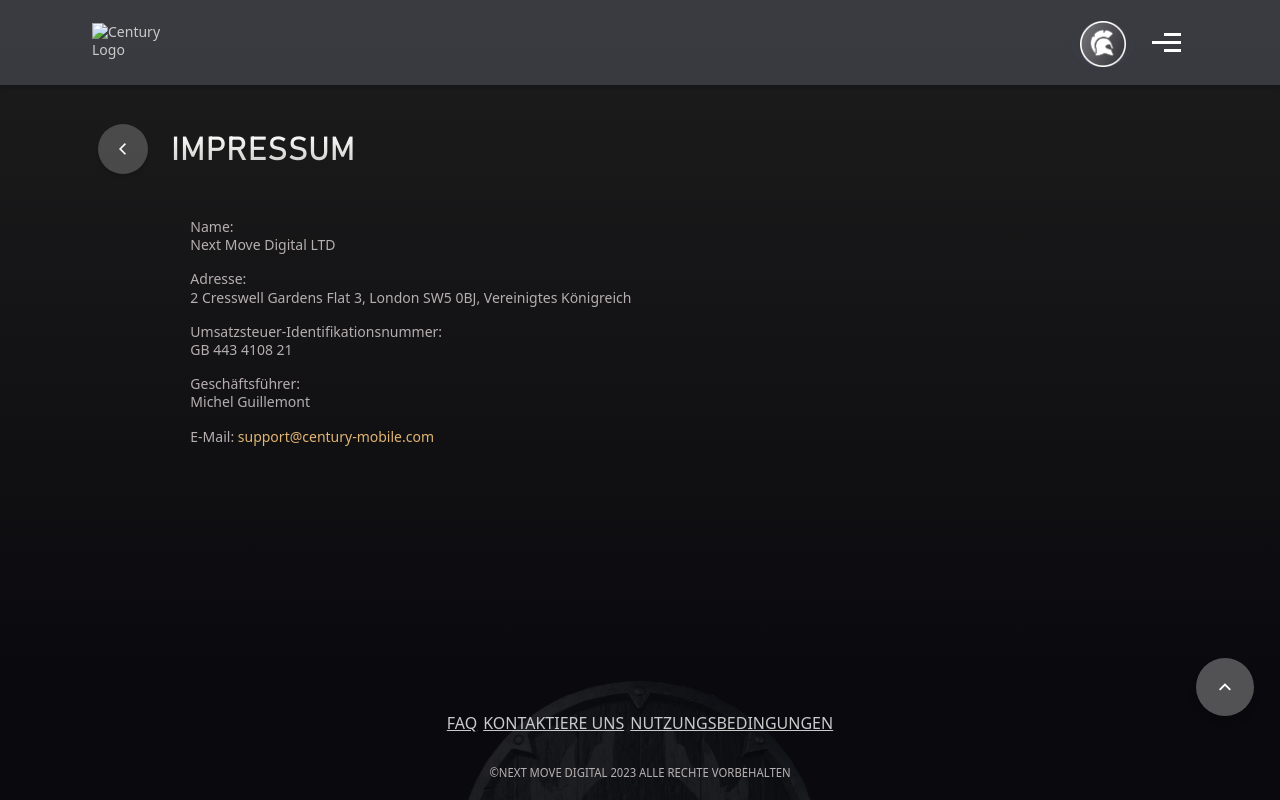
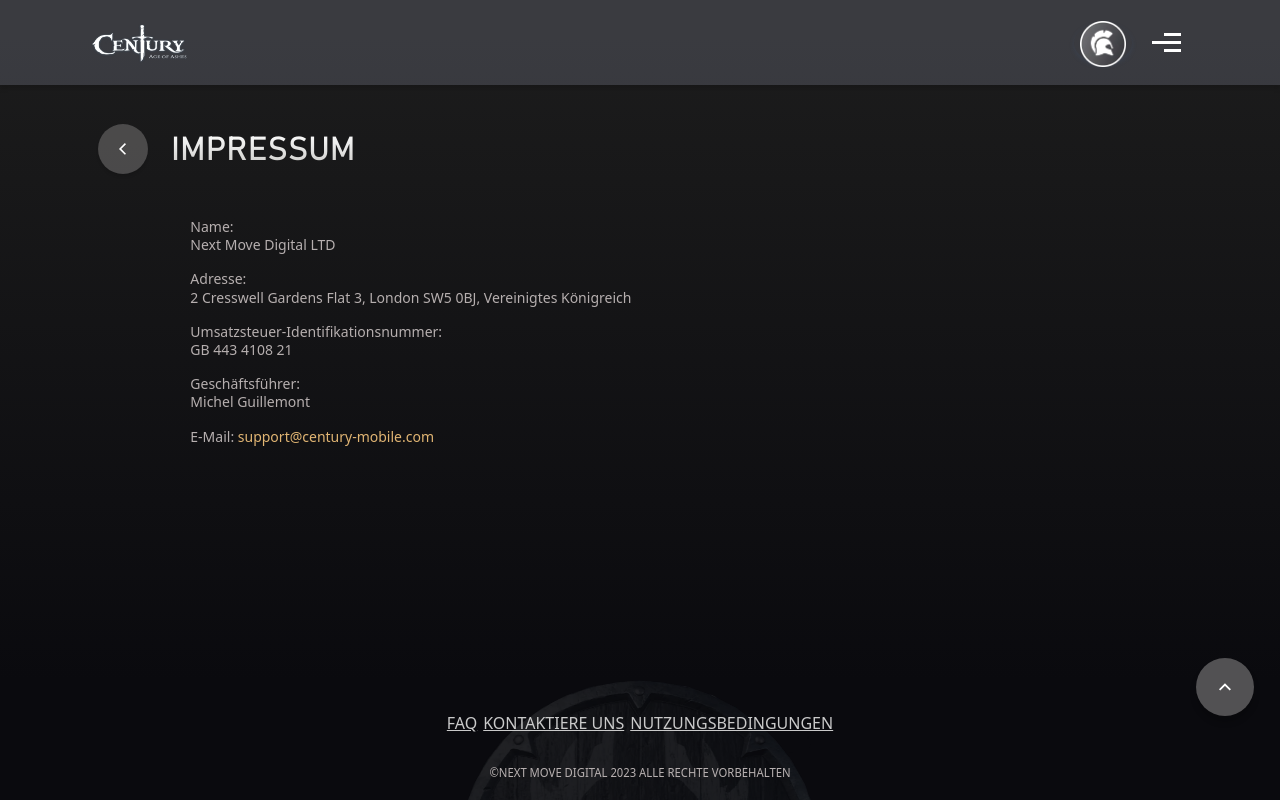
Before and after one commit to pwintegrations/austria-tmobile-century, a plain HTML site: page imprint.html in a window 1280 px wide. Drawn offline with nearby package versions, Linux system fonts and the light colour scheme; the site is published under a folder, as on GitHub Pages, so addresses that start at the root find nothing; files whose address does not match are found by name.

```diff
--- a/imprint.html
+++ b/imprint.html
@@ -22,7 +22,7 @@
         <div class="row">
             <div class="logo-wrapper col-6">
                 <a href="/">
-                    <img src="/img/century-logo-white.webp" width="90" height="33" class="header-logo" alt="Century Logo" />
+                    <img src="img/century-logo-white.webp" width="90" height="33" class="header-logo" alt="Century Logo" />
                 </a>
             </div>
             <div class="mob-menu col-6">
```
